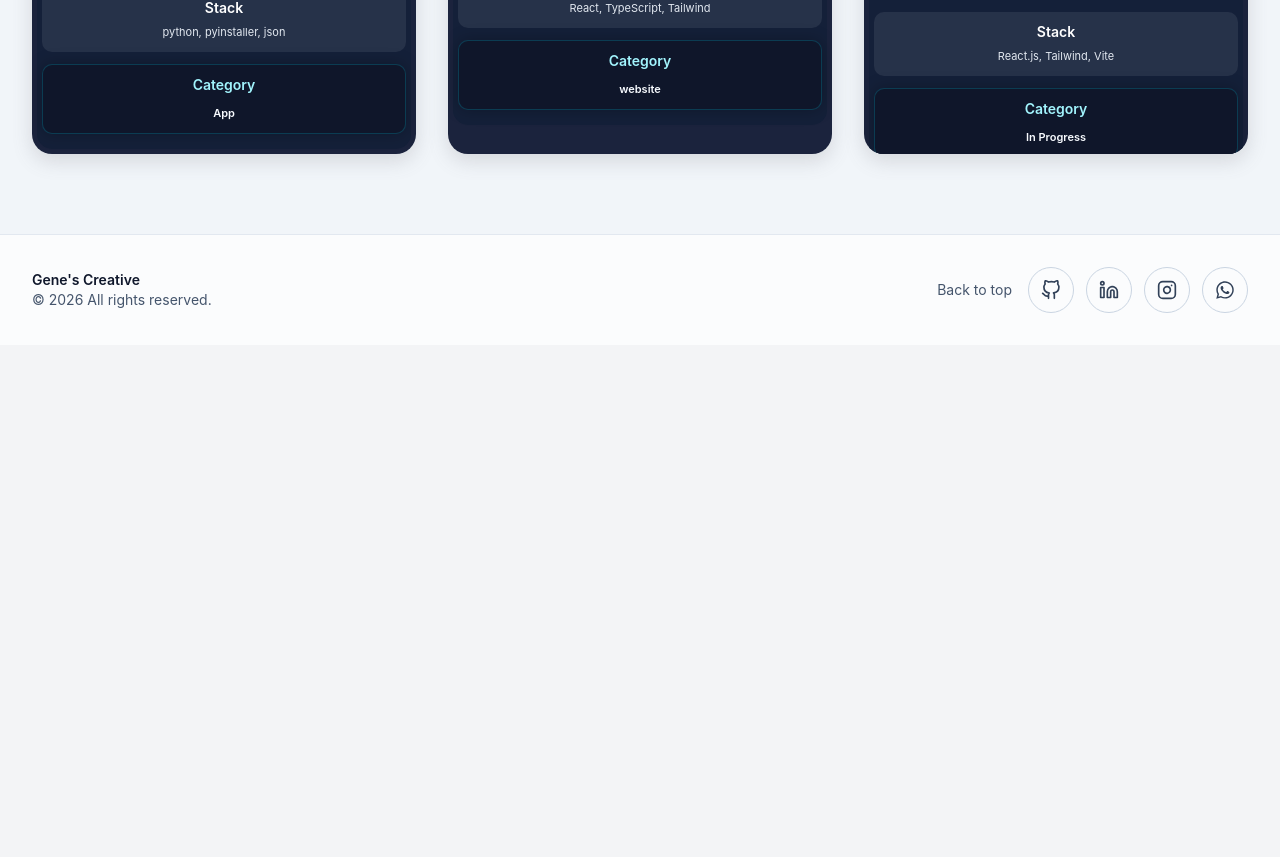
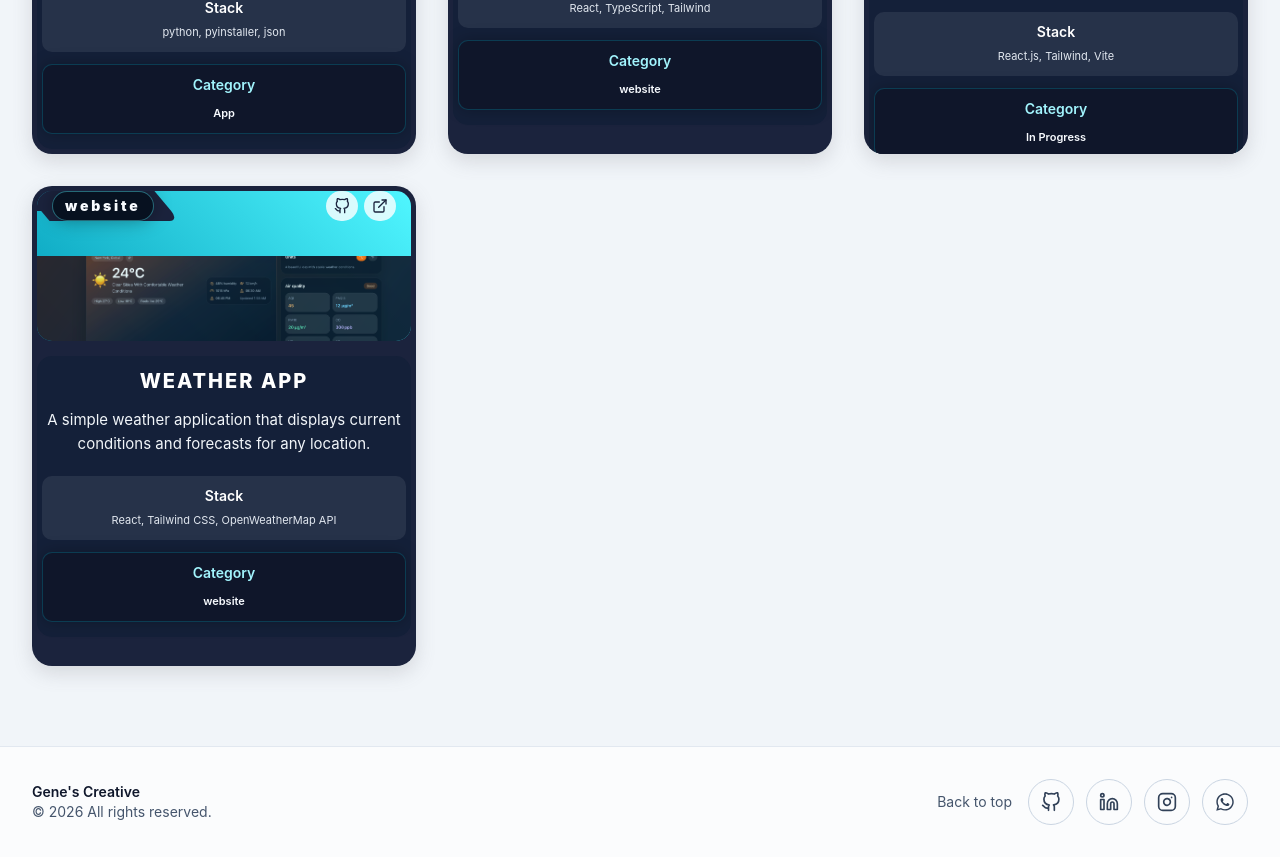
Before and after one commit to Genie-hacqman/Myprsonal_Portfolio, a React (Vite) app: page /projects in a window 1280 px wide. Shown: the part 731-1588 px from the top of the page. Before the commit the page ends 1076 px from the top, so only its background shows below. Built offline with nearby package versions, Linux system fonts and the light colour scheme.

Commit message:
Initail commit

```diff
--- a/src/data/projects.js
+++ b/src/data/projects.js
@@ -2,6 +2,7 @@ import imgExpense from '../assets/images/Expense Tracker.png';
 import imgGeneric from '../assets/images/image.jpeg';
 import imgStay from '../assets/images/stay ease.png';
 import imgCarCommerce from '../assets/images/obolocar.png';
+import imgWeather from '../assets/images/weather.png';
 
 
 export const projects = [
@@ -10,7 +11,7 @@ export const projects = [
     description: 'A personal finance dashboard designed to make budgeting feel less stressful and more understandable.',
     image: imgExpense,
     techStack: ['python', 'pyinstaller', 'json'],
-    github: 'https://github.com',
+    github: 'https://github.com/Genie-hacqman/expense-tracker',
     liveDemo: 'https://example.com',
     category: 'App',
   },
@@ -19,7 +20,7 @@ export const projects = [
     description: 'A warm, modern hospitality landing page crafted with calm visuals and smooth storytelling.',
     image: imgStay,
     techStack: ['React', 'TypeScript', 'Tailwind'],
-    github: 'https://github.com',
+    github: 'https://github.com/Genie-hacqman/stay-ease',
     liveDemo: 'https://delicate-shortbread-854515.netlify.app',
     category: 'website',
   },
@@ -28,9 +29,19 @@ export const projects = [
     description: 'A project I’m currently building, focused on creating a polished automotive storefront experience with clarity, elegance, and easy browsing.',
     image: imgCarCommerce,
     techStack: ['React.js', 'Tailwind', 'Vite'],
-    github: 'https://github.com',
+    github: 'https://github.com/Genie-hacqman/AutoMobile-showroom',
     liveDemo: 'https://example.com',
     category: 'In Progress',
   },
 
+  {
+    title: 'Weather App',
+    description: 'A simple weather application that displays current conditions and forecasts for any location.',
+    image: imgWeather,
+    techStack: ['React', 'Tailwind CSS', 'OpenWeatherMap API'],
+    github: 'https://github.com/Genie-hacqman/WeatherApp',
+    liveDemo: 'https://example.com',
+    category: 'website',
+  }
+
 ];
```
Also changed, not shown: src/assets/images/weather.png (added).
